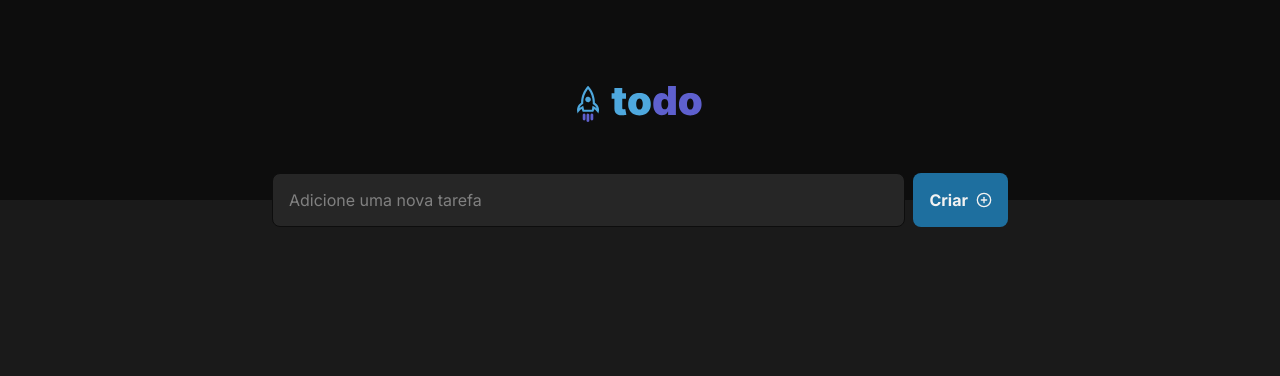
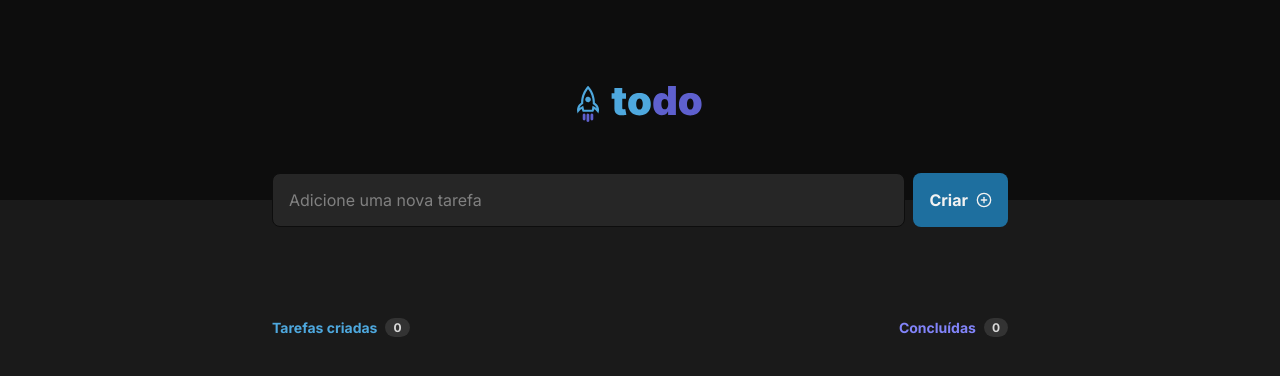
Before and after one commit to Dahan-Schuster/React-Todo-List, a React (Vite) app: page / in a window 1280 px wide. Shown: the top 376 px of the page. Built offline with nearby package versions, Linux system fonts and the light colour scheme.

Commit message:
feat: Add TodosQuantity to the main page

```diff
--- a/src/App.tsx
+++ b/src/App.tsx
@@ -3,6 +3,7 @@ import "./global.css";
 
 import styles from "./App.module.css";
 import CreateTodo from "./containers/CreateTodo";
+import TodosQuantity from "./containers/TodosQuantity";
 
 function App() {
   return (
@@ -12,6 +13,7 @@ function App() {
         <CreateTodo />
       </section>
       <section className={styles.listSection}>
+        <TodosQuantity />
       </section>
     </div>
   );
```
